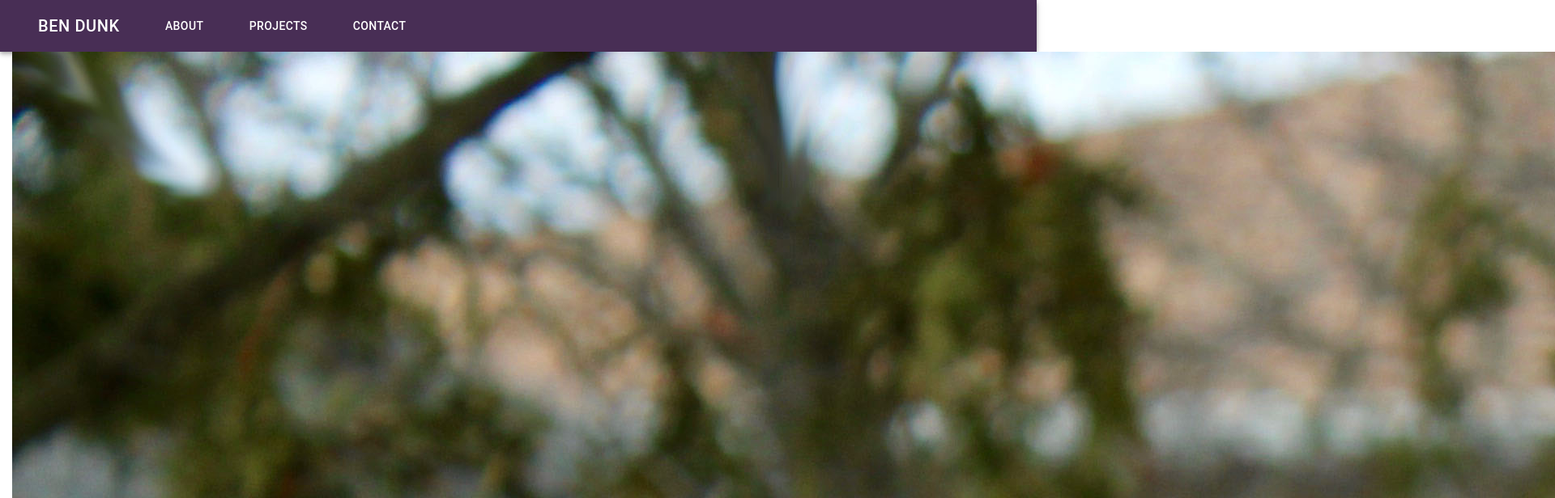
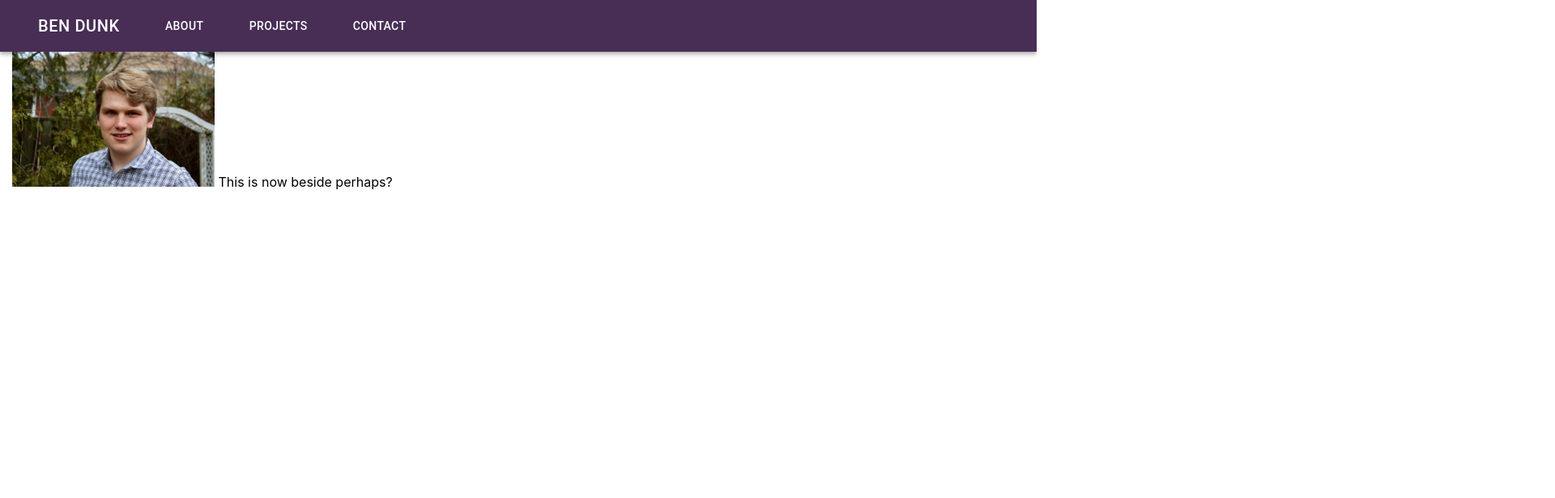
Before and after one commit to BDunk/BenDunkProfile, a React (Create React App) app: page / in a window 1280 px wide. Shown: the top 616 px of the page at 81% size, 1920 px wide, since content can reach past the window. Built offline with nearby package versions, Linux system fonts and the light colour scheme.

Commit message:
experiment with inline

```diff
--- a/src/Pages/MainPage.js
+++ b/src/Pages/MainPage.js
@@ -9,9 +9,17 @@ const useStyles = makeStyles(theme => ({
     root: {
     },
     photo: {
-        marginLeft: "15px",
-        marginRight: "25px",
+        width: "25%",
+        maxWidth: "250px",
+        display: "inline-block",
     },
+    photoContainer: {
+      marginLeft: "15px",
+      marginRight: "25px",
+    },
+    inlineText: {
+      display: "inline",
+    }
 
 }));
 
@@ -23,13 +31,19 @@ function MainPage(props) {
                 <header>
                 <TopBar />
                 </header>
-                <div className={classes.photo}>
+                <div>
+                <div className={classes.photoContainer}>
                     <img
+                        className={classes.photo}
+                        src={head_shot}
+                        alt="Photo of Ben Dunk"
+                    />
+                  <div className={classes.inlineText}>
+                    <p className={classes.inlineText}> This is now beside perhaps? </p>
+                  </div>
+                </div>
 
-                        src={head_shot}
-                        alt="Logo"
-                    />
-                        My name is Ben Dunk
+
                 </div>
 
             </div>
```
